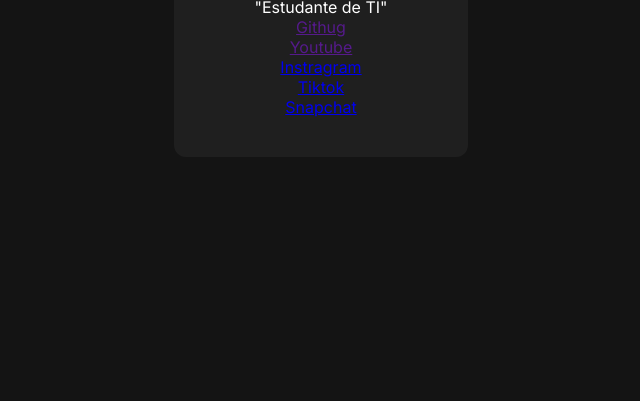
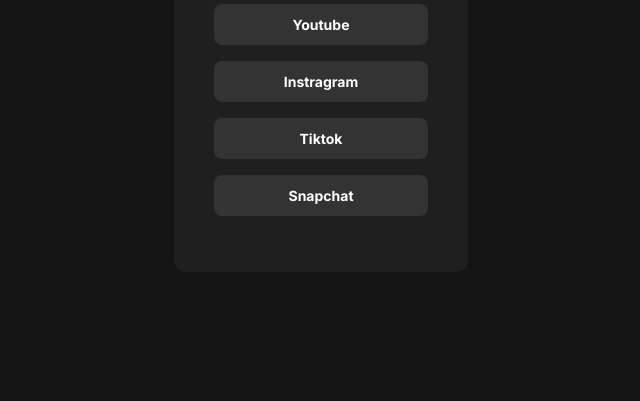
Before and after one commit to isasrodriigues/Link-tree, a plain HTML site: page index.html in a window 1280 px wide. Shown: the part 463-864 px from the top of the page, without its empty margins (319-959 px from the left). Drawn offline with Linux system fonts and the light colour scheme.

Commit message:
Estilização finalizada e projeto finalizado

```diff
--- a/index.html
+++ b/index.html
@@ -1,5 +1,5 @@
 <!doctype html>
-<html lang="en">
+<html lang="pt-br">
 <head>
   <meta charset="UTF-8" />
   <meta name="viewport" content="width=device-width, initial-scale=1.0">
@@ -16,19 +16,19 @@
 <p>"Estudante de TI"</p>
 <ul>
   <li>
-    <a href="">Githug</a>
+    <a href="https://github.com/isasrodriigues" target="_blank">Githug</a>
   </li>
 <li>
-  <a href="">Youtube</a>
+  <a href="https://www.youtube.com/@isabellyrodrigues4635" target="_blank">Youtube</a>
 </li>
 <li>
-  <a href="https://www.instagram.com/isasrodriigues?igsh=cGZpdTA1OTVrYW5y">Instragram</a>
+  <a href="https://www.instagram.com/isasrodriigues?igsh=cGZpdTA1OTVrYW5y" target="_blank" >Instragram</a>
 </li>
 <li>
-  <a href="https://www.tiktok.com/@isasrdgs?_t=ZM-8uzT82snl4v&_r=1">Tiktok</a>
+  <a href="https://www.tiktok.com/@isasrdgs?_t=ZM-8uzT82snl4v&_r=1" target="_blank">Tiktok</a>
 </li>
 <li>
-  <a href="https://snapchat.com/t/Mn8oT9od">Snapchat</a>
+  <a href="https://snapchat.com/t/Mn8oT9od" target="_blank">Snapchat</a>
 </li>
 
 </ul>
--- a/style.css
+++ b/style.css
@@ -10,6 +10,8 @@ font-family: "Inter", sans-serif;
     --black:#141414;
     --dark-grey:#1f1f1f;
     --white:#FFF;
+    --dark-magenta:#8b008b;
+    --grey:#333;
 }
 
 
@@ -33,6 +35,7 @@ img {
     width: 88px;
     border-radius: 50%;
     margin-bottom: 24px;
+
 }
  h1{
     font-size: 24px;
@@ -41,8 +44,32 @@ img {
     margin-bottom: 4px;
  }
 
-
 Ul,li {
 list-style: none;
+}
+strong{
+    color: var(--dark-magenta);
+    font-size: 14px;
+}
+p{
+    margin-block: 24px;
+    font-size: 14px;
+}
+a{
+    display: block;
+    background-color: var(--grey);
+    margin-bottom: 16px;
+    color: var(--white);
+    text-decoration: none;
+    padding: 12px;
+    font-weight: 700;
+    font-size: 14px;
+    border-radius: 8px;
 
 }
+a:hover{
+ background-color: var(--dark-magenta);
+ color: var(--grey);
+ transition: 0.6s;
+
+}
```
